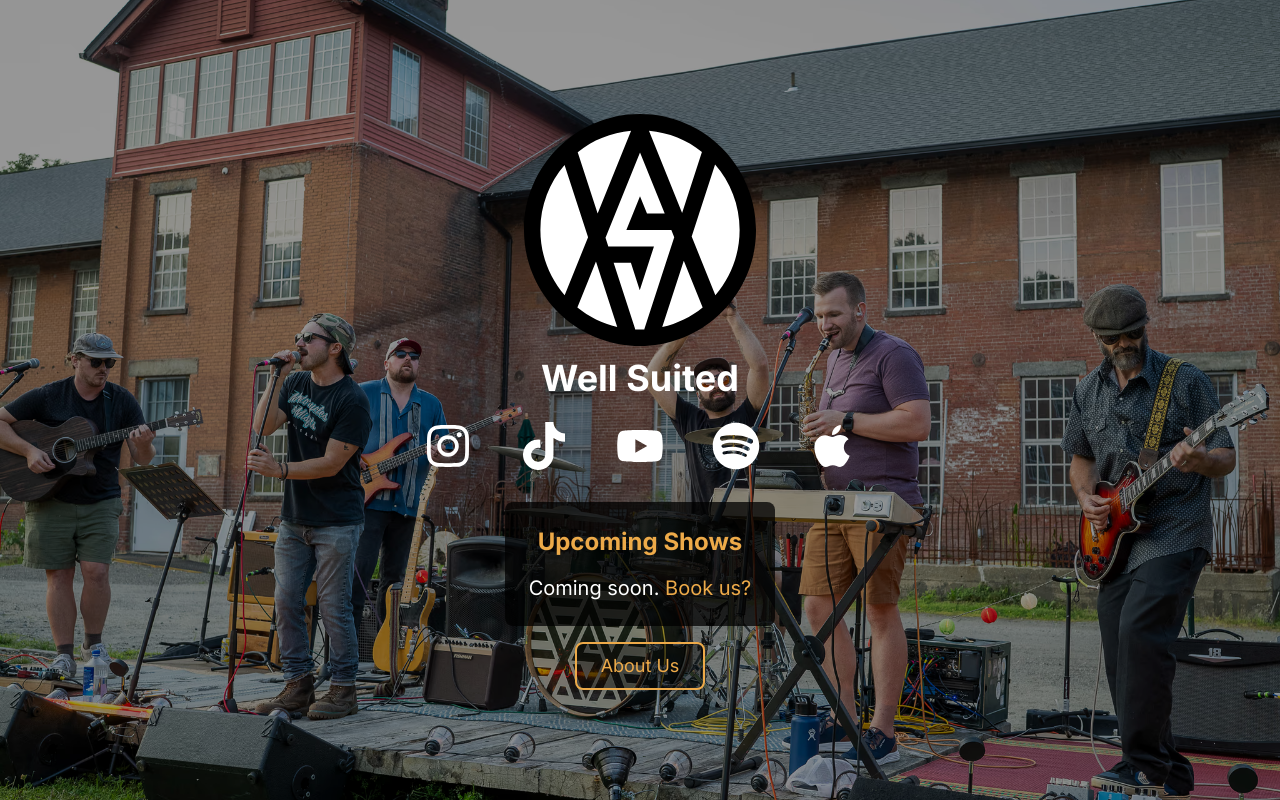
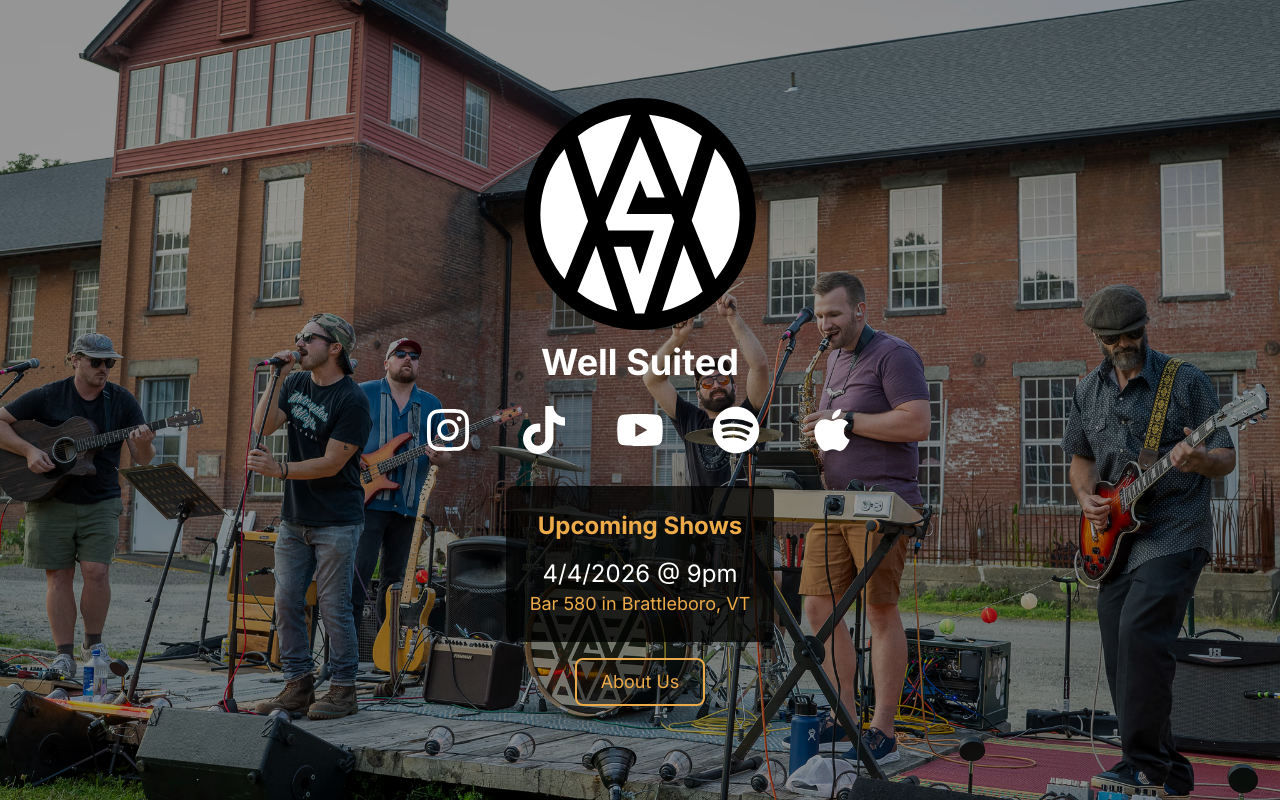
Before and after one commit to corbanmailloux/wellsuitedband, a Next.js app: page / in a window 1280 px wide. Built offline with nearby package versions, Linux system fonts and the light colour scheme.

Commit message:
Next show.

```diff
--- a/src/app/page.tsx
+++ b/src/app/page.tsx
@@ -108,7 +108,7 @@ export default function Home() {
         {/* Next Show Callout */}
         <div className="bg-black bg-opacity-75 p-6 rounded-lg max-w-md mx-auto mb-4">
           <h2 className="text-2xl font-bold text-brand-yellow mb-4">Upcoming Shows</h2>
-          <p className="text-xl">
+          <p className="text-xl hidden">
             Coming soon. <a className="text-brand-yellow" href="https://instagram.com/wellsuitedband" target='_blank'>Book us?</a>
           </p>
           <div className="hidden">
@@ -118,9 +118,9 @@ export default function Home() {
               Details and tickets <span className="text-brand-yellow">here!</span>
             </a>
           </div>
-          <div className="hidden">
-            <p className="text-2xl">11/26/2025 @ Stans in Turners Falls, MA</p>
-            <a className="text-brand-yellow" href='https://www.facebook.com/p/St-Stanislaus-Society-100063656318869/' target='_blank'>St. Stanislaus on Facebook</a>
+          <div className="">
+            <p className="text-2xl">4/4/2026 @ 9pm</p>
+            <p className="text-lg"><a href='https://www.bar580.com/' target="_blank" className="text-brand-yellow">Bar 580 in Brattleboro, VT</a></p>
           </div>
         </div>
 
```
